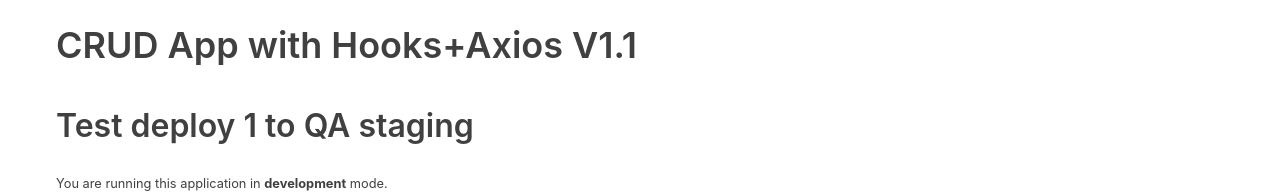
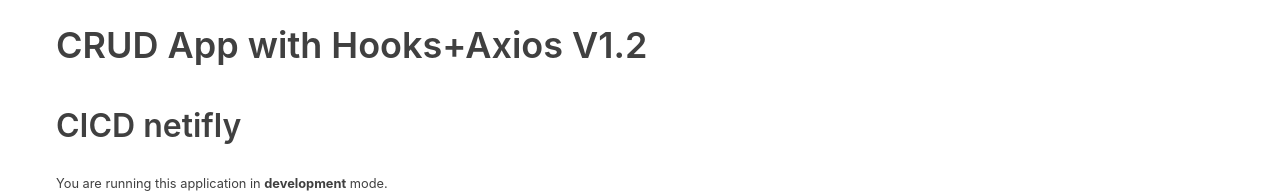
Before and after one commit to ivanchenoweth/react-hooks-axios-crud, a React (Create React App) app: page / in a window 1280 px wide. Shown: the top 196 px of the page. Built offline with nearby package versions, Linux system fonts and the light colour scheme; no server answers.

Commit message:
test deploy 1.2

```diff
--- a/src/App.js
+++ b/src/App.js
@@ -70,8 +70,8 @@
 
   return (
     <div className="container">
-      <h1>CRUD App with Hooks+Axios V1.1</h1>
-      <h2>Test deploy 1 to QA staging</h2>
+      <h1>CRUD App with Hooks+Axios V1.2</h1>
+      <h2>CICD netifly</h2>
       <small>You are running this application in <b>{process.env.NODE_ENV}</b> mode.</small>
       <h6>Environment REACT_APP_API_URL: {process.env.REACT_APP_API_URL}</h6>
       <h6>Environment REACT_APP_STAGE: {process.env.REACT_APP_STAGE}</h6>
```
